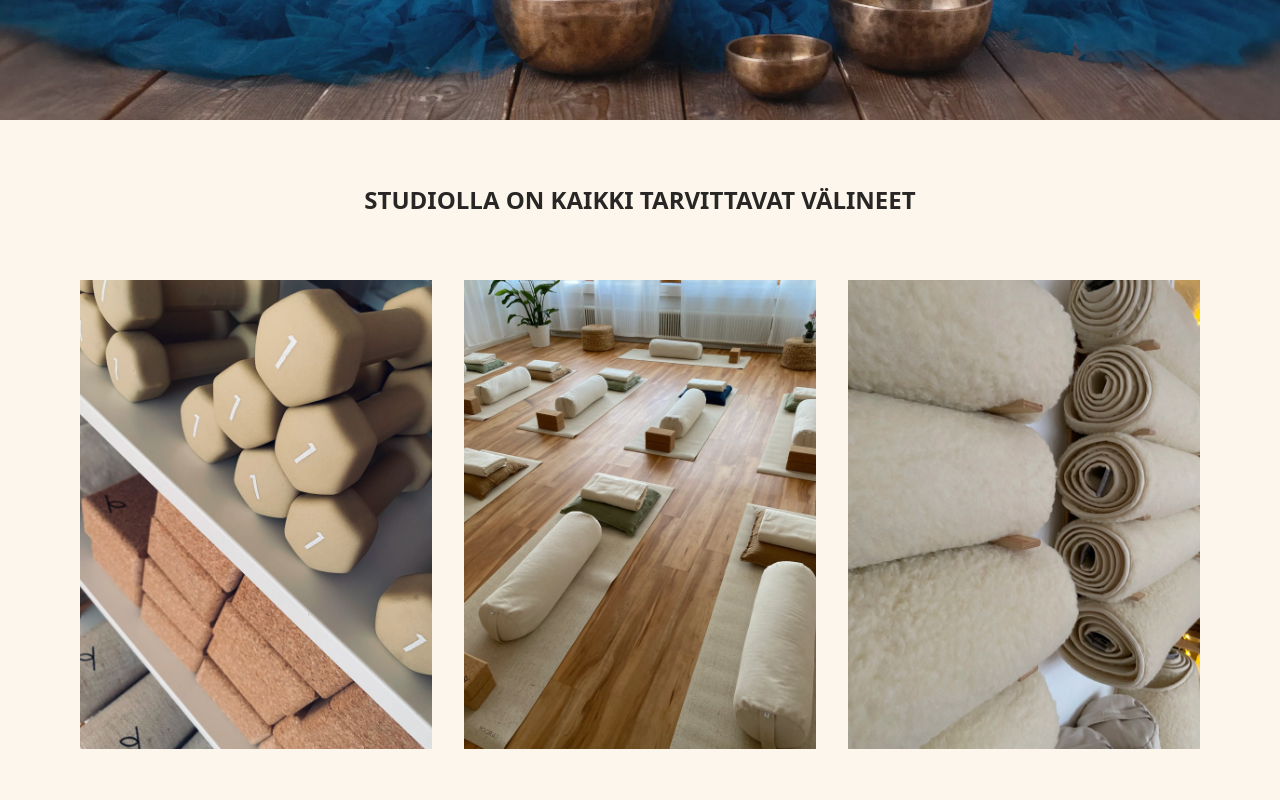
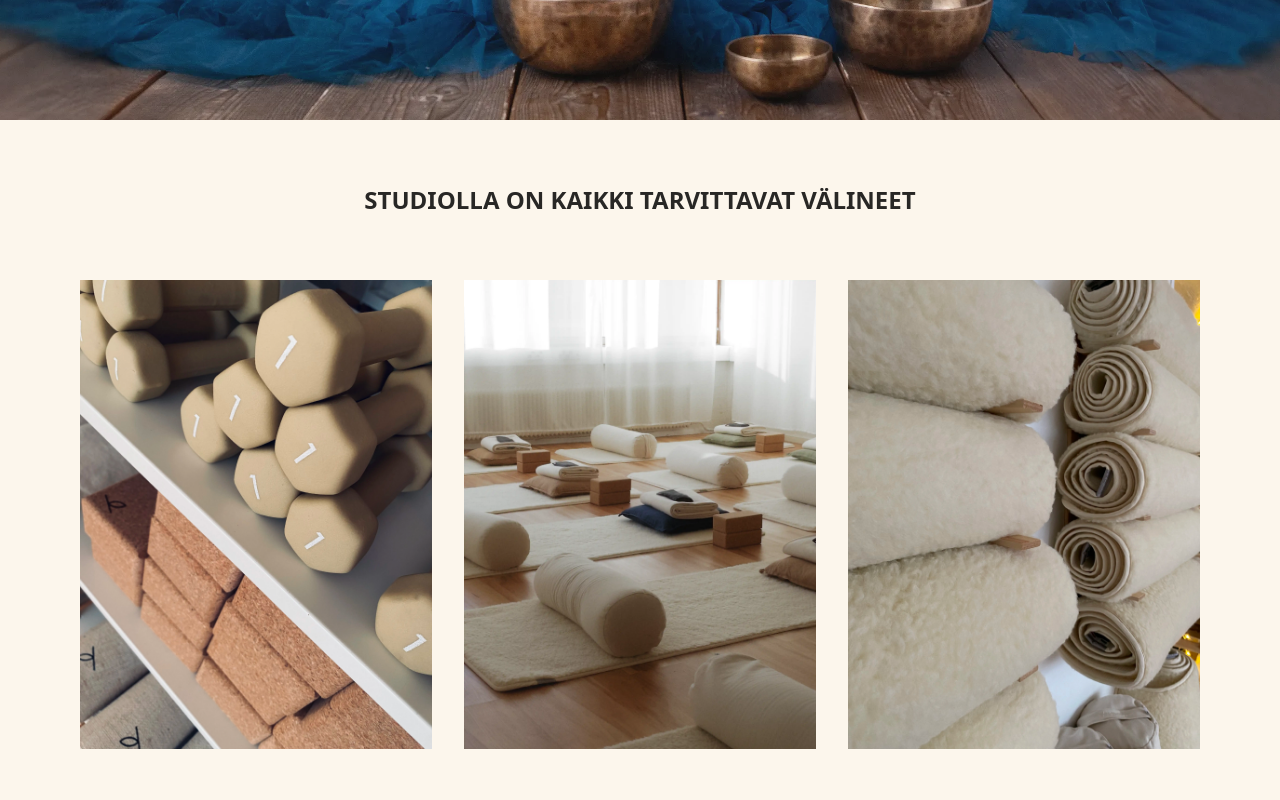
Before and after one commit to ogtiou/YOGAGEN2, a Next.js app: page / in a window 1280 px wide. Shown: the part 680-1480 px from the top of the page. Built offline with nearby package versions, Linux system fonts and the light colour scheme; a web font is replaced by a local one.

Commit message:
image change

```diff
--- a/app/components/launch/launch.tsx
+++ b/app/components/launch/launch.tsx
@@ -55,7 +55,7 @@ export default function Launch() {
       }, [text, overlay])
 
   return(
-    <div className="overflow-hidden">
+    <div className="overflow-hidden z-[200]">
         <div className="w-full h-dvh fixed bg-warm flex items-center justify-center z-[200]" ref={overlay}>
             <div className="font-gunsan text-[6rem] md:text-[7.5rem] lg:text-[9rem] xl:text-[12rem] 3xl:text-[25rem] flex items-center justify-center flex-col
             leading-[60%] text-shallow pointer-events-none select-none blur-lg opacity-0" ref={text}>
--- a/app/layout.tsx
+++ b/app/layout.tsx
@@ -2,6 +2,7 @@ import type { Metadata } from "next";
 import { Geist, Geist_Mono } from "next/font/google";
 import "./globals.css";
 import Header from "./components/header/header";
+
 
 const geistSans = Geist({
   variable: "--font-geist-sans",
--- a/app/page.tsx
+++ b/app/page.tsx
@@ -1,7 +1,7 @@
 "use client"
 import Image from "next/image";
 import img1 from "@/public/images/CarolinaFoto (2 of 2) 2-2.webp"
-import studio1 from "@/public/images/IMG_8541 2-2.webp"
+import studio1 from "@/public/images/img5.webp"
 import studio2 from "@/public/images/img3.webp"
 import studio3 from "@/public/images/IMG_9275.webp"
 import Link from "next/link";
@@ -13,10 +13,10 @@ import { enter } from "./anim";
 import { gsap } from "gsap";
 import { useGSAP } from "@gsap/react";
 
-import { ScrollTrigger } from "gsap/ScrollTrigger";
-import { CustomEase } from "gsap/CustomEase";
+import { ScrollTrigger } from "gsap/all";
+import { CustomEase } from "gsap/all";
 
-gsap.registerPlugin(useGSAP,ScrollTrigger, CustomEase);
+gsap.registerPlugin(useGSAP,ScrollTrigger,CustomEase);
 
 export default function Home() {
 
@@ -44,7 +44,7 @@ export default function Home() {
     <div className="overflow-hidden">
       <Launch/>
       {/* page 1 */}
-      <div className="w-full h-screen flex items-center justify-center overflow-hidden bg-warm relative">
+      <div className="w-full h-screen flex items-center justify-center overflow-hidden bg-warm relative z-[1]">
         {/* <video playsInline autoPlay muted loop className="absolute w-full h-full object-cover bg-[#252c20]">
           <source src="videos/yogavid.webm" type="video/webm"/>
           <source src="videos/yogavid.mp4" type="video/mp4"/>
@@ -86,7 +86,7 @@ export default function Home() {
       </div>
       {/* page 2 */}
       <div className="w-full h-auto xl:h-screen bg-warm flex items-center justify-start flex-col overflow-hidden
-      gap-8 my-8 xl:my-0 xl:gap-16">
+      gap-8 my-8 xl:my-0 xl:gap-16 z-[1]">
         <div className="w-auto flex flex-col items-center justify-center gap-8 mt-0 xl:mt-16">
           <p className="relative text-[#000000d7] font-sans font-semibold text-xl lg:text-2xl 3xl:text-3xl text-center uppercase">studiolla on kaikki tarvittavat välineet</p>
         </div>
--- a/package.json
+++ b/package.json
@@ -11,6 +11,7 @@
   "dependencies": {
     "@gsap/react": "^2.1.2",
     "@tailwindcss/postcss": "^4.1.3",
+    "gsap": "^3.13.0",
     "lucide-react": "^0.488.0",
     "motion": "^12.7.4",
     "next": "^15.3.0",
```
Also changed, not shown: public/images/img5.webp (added), 1 other file (tests, documents, lock files or other folders).
